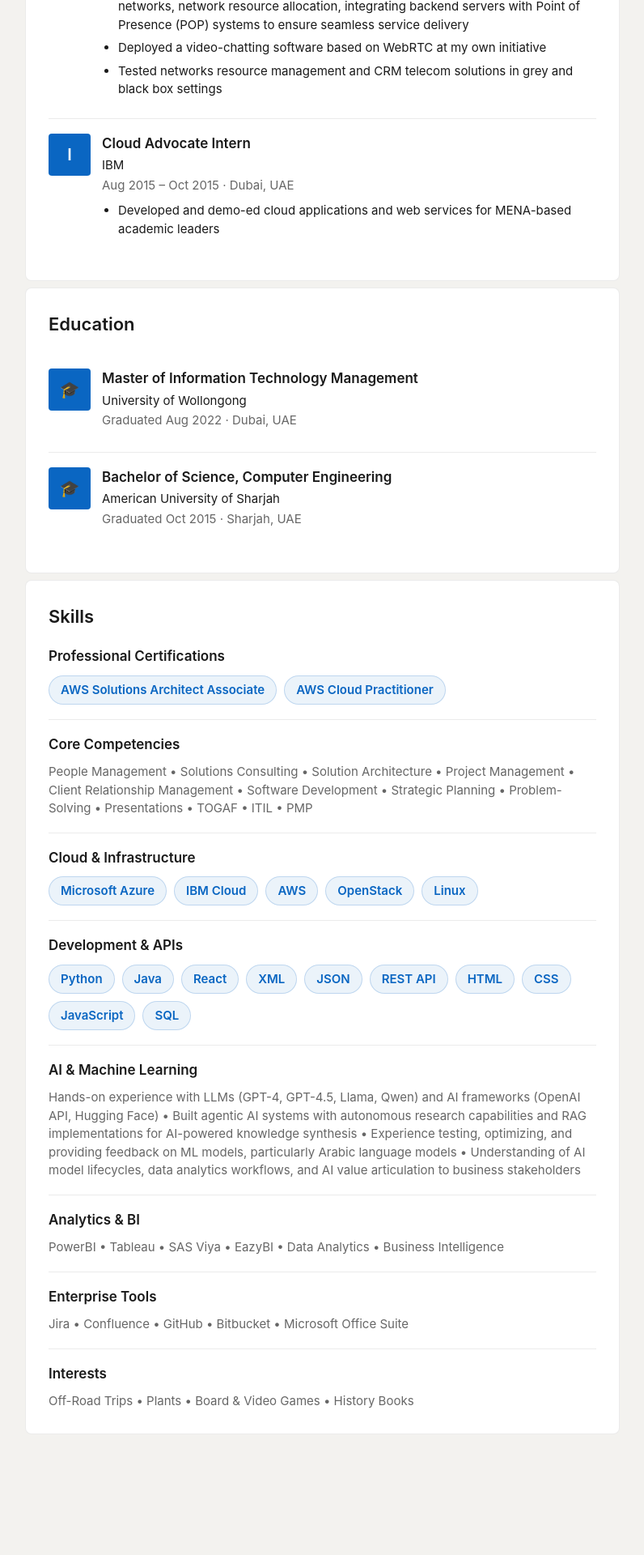
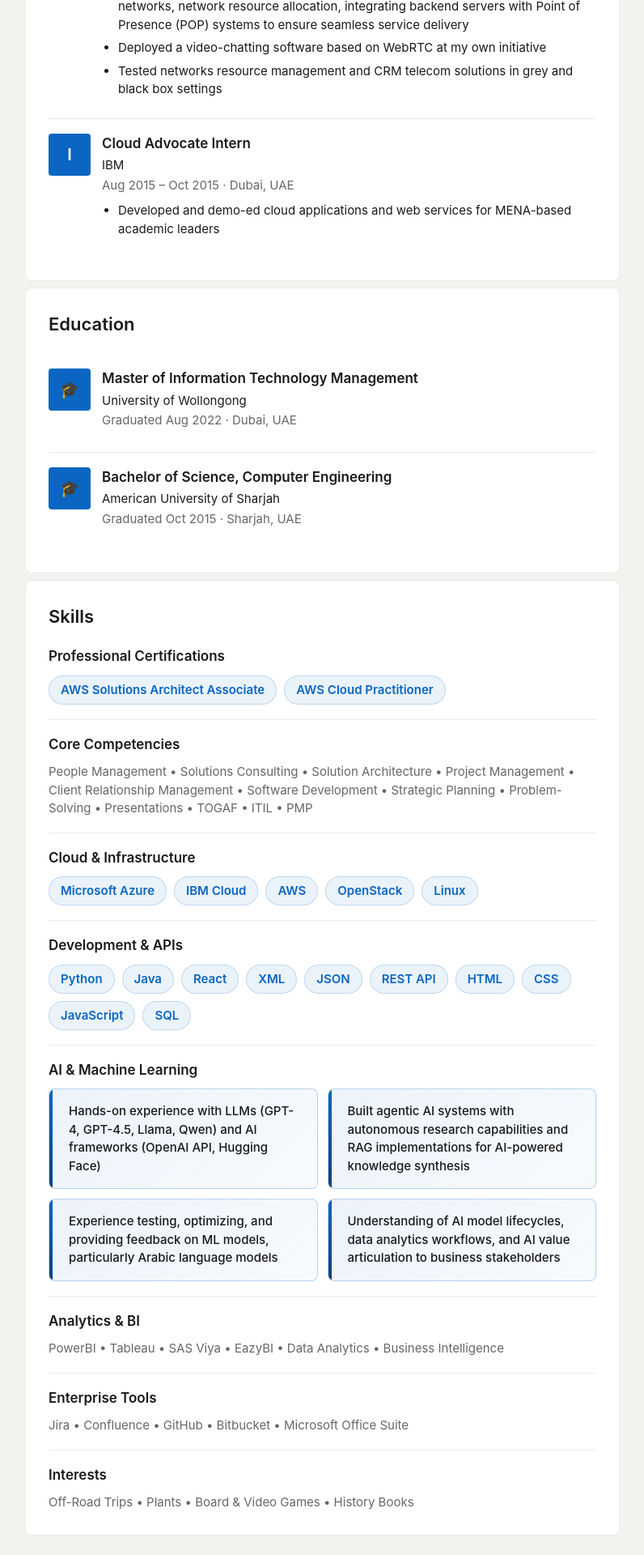
Before and after one commit to mist303/mist303.github.io, a Jekyll site: the page built from index.html, in a window 1280 px wide. Shown: the part 2071-3991 px from the top of the page at 81% size, without its empty margins (9-805 px from the left). Built offline with Jekyll 4.4.1, drawn with Linux system fonts in a browser that asks for light colours; before the commit the page ends 3866 px from its top, so only the background shows below that.

Commit message:
Update index.html

```diff
--- a/index.html
+++ b/index.html
@@ -329,6 +329,49 @@
             color: rgba(0, 0, 0, 0.6);
         }
 
+        /* AI/ML Highlight Cards */
+        .ai-ml-highlights {
+            display: grid;
+            grid-template-columns: repeat(auto-fit, minmax(280px, 1fr));
+            gap: 12px;
+            margin-top: 10px;
+        }
+
+        .ai-ml-card {
+            background: linear-gradient(135deg, rgba(10, 102, 194, 0.08) 0%, rgba(10, 102, 194, 0.03) 100%);
+            border: 1.5px solid rgba(10, 102, 194, 0.25);
+            border-radius: 8px;
+            padding: 16px 18px;
+            transition: all 0.3s ease;
+            position: relative;
+            overflow: hidden;
+        }
+
+        .ai-ml-card::before {
+            content: '';
+            position: absolute;
+            top: 0;
+            left: 0;
+            width: 4px;
+            height: 100%;
+            background: linear-gradient(to bottom, #0a66c2, #004182);
+        }
+
+        .ai-ml-card:hover {
+            background: linear-gradient(135deg, rgba(10, 102, 194, 0.12) 0%, rgba(10, 102, 194, 0.06) 100%);
+            border-color: rgba(10, 102, 194, 0.4);
+            transform: translateY(-2px);
+            box-shadow: 0 4px 12px rgba(10, 102, 194, 0.15);
+        }
+
+        .ai-ml-card-text {
+            font-size: 15px;
+            line-height: 1.5;
+            color: rgba(0, 0, 0, 0.9);
+            font-weight: 500;
+            padding-left: 6px;
+        }
+
         .about-card {
             padding: 26px;
         }
@@ -436,6 +479,10 @@
 
             .profile-cover {
                 height: 120px;
+            }
+
+            .ai-ml-highlights {
+                grid-template-columns: 1fr;
             }
         }
     </style>
@@ -556,7 +603,13 @@
                     {% if site.data.resume.skills.ai_ml %}
                     <div class="skill-category">
                         <div class="skill-category-title">AI & Machine Learning</div>
-                        <div class="skill-text">{% for item in site.data.resume.skills.ai_ml %}{{ item }}{% unless forloop.last %} • {% endunless %}{% endfor %}</div>
+                        <div class="ai-ml-highlights">
+                            {% for item in site.data.resume.skills.ai_ml %}
+                            <div class="ai-ml-card">
+                                <div class="ai-ml-card-text">{{ item }}</div>
+                            </div>
+                            {% endfor %}
+                        </div>
                     </div>
                     {% endif %}
 
```
